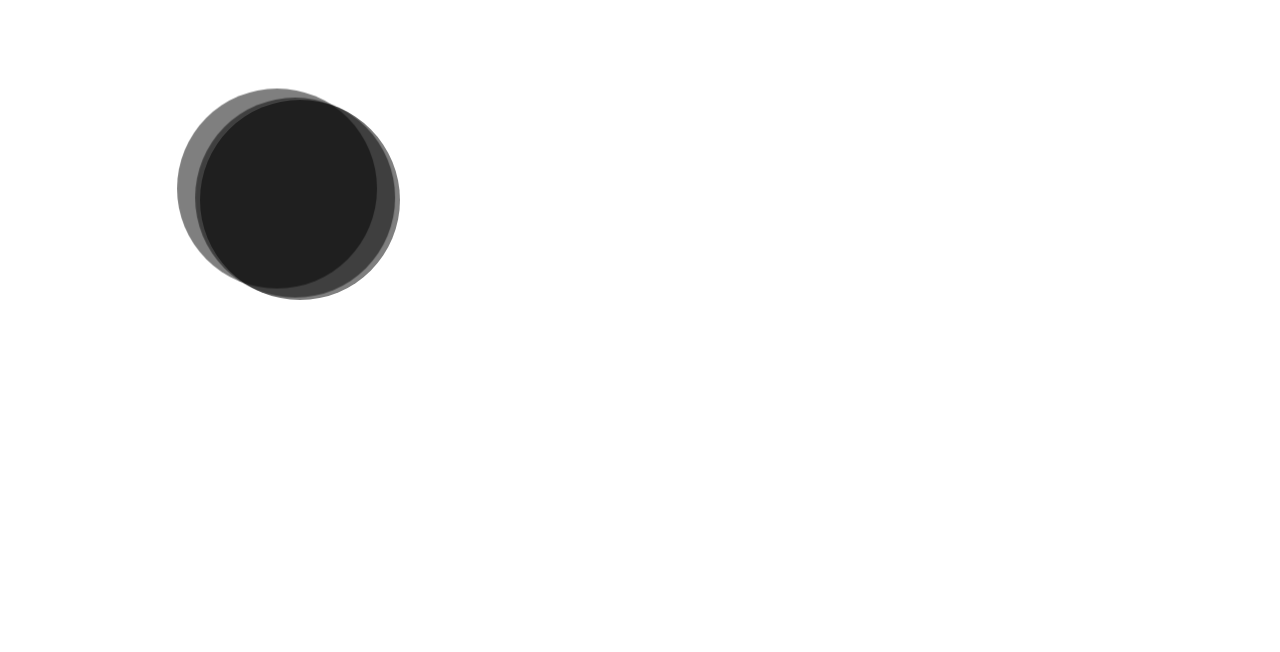
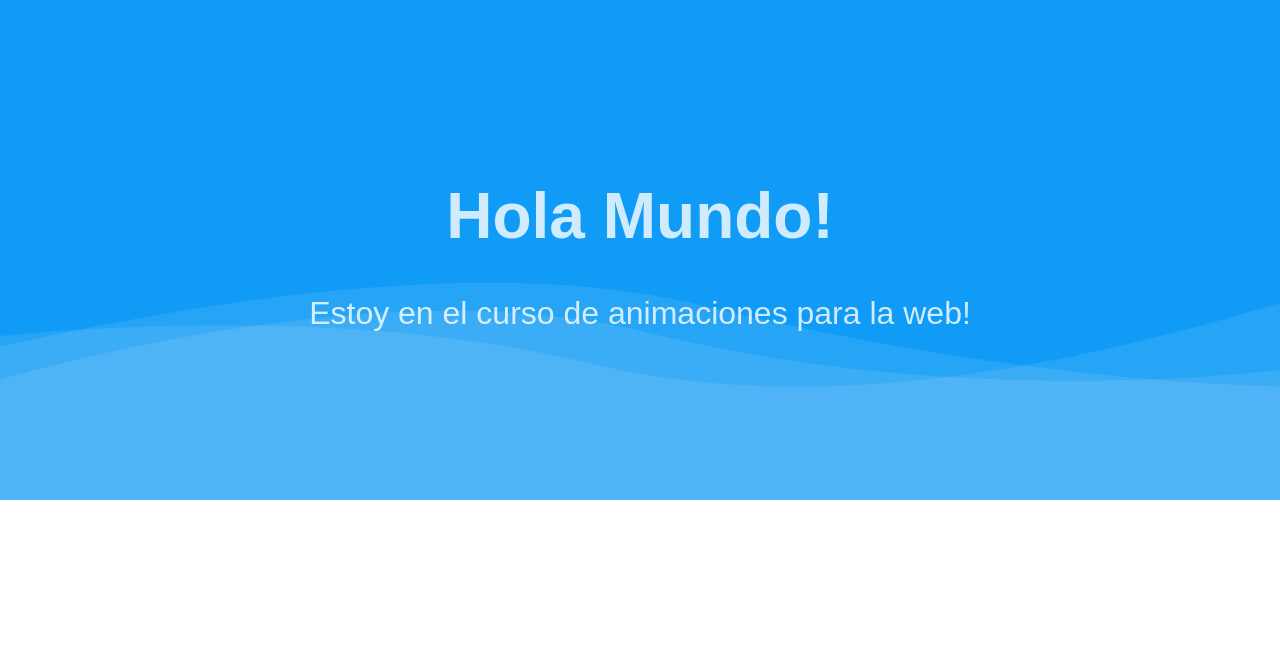
Before and after one commit to ludwing979/animaciones, a plain HTML site: page animaciones/wave/index.html in a window 1280 px wide. Drawn offline with Linux system fonts and the light colour scheme.

Commit message:
Se termina animacion de ola

```diff
--- a/animaciones/wave/index.html
+++ b/animaciones/wave/index.html
@@ -8,38 +8,71 @@
     body {
       margin: 0;
     }
-    .circulo {
-      width: 200px;
-      height: 200px;
-      border-radius: 50%;
-      background-color: rgba(0, 0, 0, .5);
+    .container {
+      height: 500px;
+      background-color: #0f9bf6;
+      position: relative;
+      display: flex;
+      align-items: center;
+      justify-content: center;
+      overflow: hidden;
+    }
+    .content {
+      font-family: Arial, Helvetica, sans-serif;
+      text-align: center;
+      font-size: 2em;
+      color: rgba(255, 255, 255, .8);
+    }
+    .waves {
       position: absolute;
-      animation: wave 5s infinite alternate;
+      bottom: -135px;
+      height: 527px;
+      width: 100%;
     }
-    .circulo.b {
-      animation-delay: 1s;
+    .wave {
+      position: absolute;
+      left: -180px;
+      bottom: 0;
+      height: 427px;
+      width: 2402px;
+      background: url('waves.png') center bottom no-repeat;
+      animation: wave 5s ease-in-out infinite alternate;
     }
-    .circulo.c {
-      animation-delay: 2s;
+    .wave.a {
+      background-position: 0 -854px;
     }
-    .container {
-      position: relative;
+    .wave.b {
+      background-position: 0 -427px;
+      animation-delay: .6s;
+    }
+    .wave.c {
+      background-position: 0 0;
+      animation-delay: 1.2s;
     }
     @keyframes wave {
       0% {
-        transform: translateX(0) translateY(0);
+        transform: translateX(0, 0);
+      }
+      50% {
+        transform: translate(-80px, 30px);
       }
       100% {
-        transform: translateX(200px) translateY(100px);
+        transform: translateX(160px, -60px);
       }
     }
   </style>
 </head>
 <body>
   <div class="container">
-    <div class="circulo a"></div>
-    <div class="circulo b"></div>
-    <div class="circulo c"></div>
+    <div class="content">
+      <h1>Hola Mundo!</h1>
+      <p>Estoy en el curso de animaciones para la web!</p>
+    </div>
+    <div class="waves">
+      <div class="wave a"></div>
+      <div class="wave b"></div>
+      <div class="wave c"></div>
+    </div>
   </div>
 </body>
 </html>
```
Also changed, not shown: animaciones/wave/waves.png (added).
